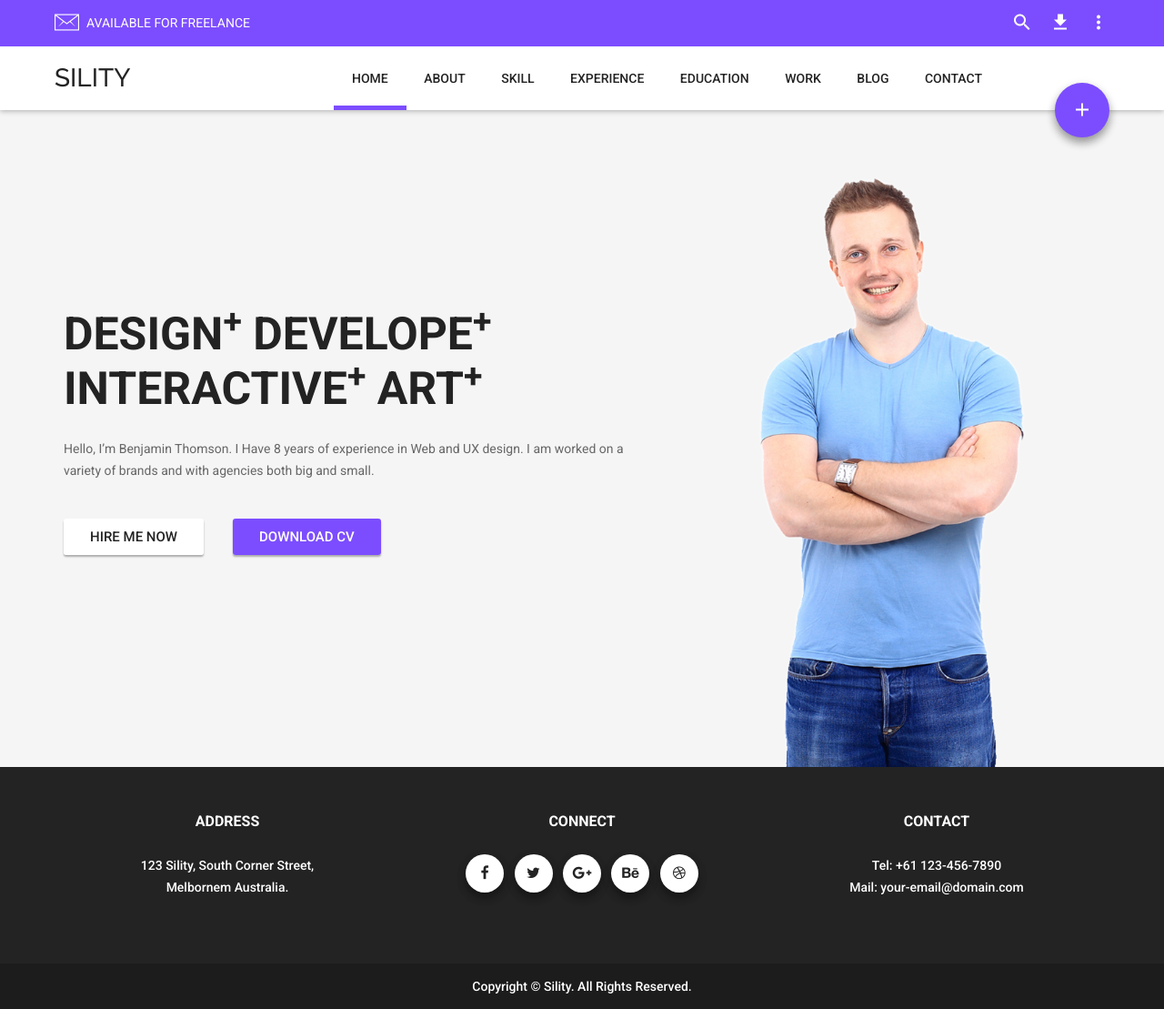
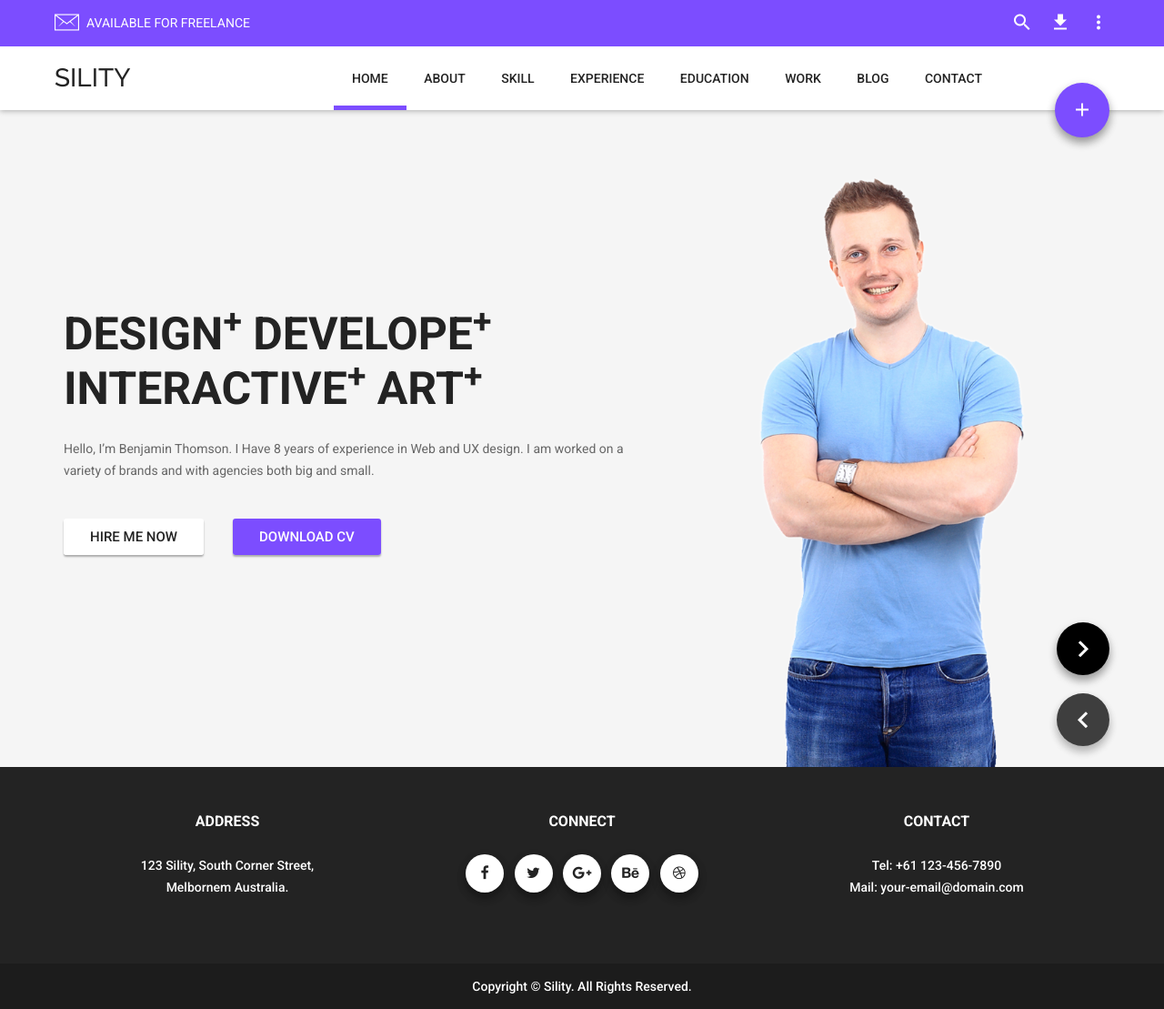
Before and after one commit to rifkyekayama/rifkyekayama.github.io, a Jekyll site: the page built from index.html, in a window 1280 px wide. Shown: the whole page at 91% size. Built offline with Jekyll 4.4.1, drawn with Linux system fonts in a browser that asks for light colours; nearby versions of some CDN libraries.

Commit message:
fix navigation

```diff
--- a/_includes/section/portfolio.html
+++ b/_includes/section/portfolio.html
@@ -5,10 +5,8 @@
 		<div class="portfolio-wrapper">
 			<div id="portfolio-filters" class="portfolio-filters">
 				<button class="button solid-button white-purple small" data-filter="*">Show All</button>
-				<button class="button solid-button white-purple small" data-filter=".branding">Branding</button>
-				<button class="button solid-button white-purple small" data-filter=".print">Print</button>
-				<button class="button solid-button white-purple small" data-filter=".motion">Motion</button>
-				<button class="button solid-button white-purple small" data-filter=".websites">Websites</button>
+				<button class="button solid-button white-purple small" data-filter=".Web">Web</button>
+				<button class="button solid-button white-purple small" data-filter=".Web_Application">Web Applications</button>
 			</div>
 			<div id="portfolio" class="portfolio">
 				{% for portfolio in site.data.portfolio %}
--- a/_layouts/default.html
+++ b/_layouts/default.html
@@ -10,6 +10,8 @@
     {% include slideOut.html %}
 
     {% include header.html %}
+
+    {% include sectionNav.html %}
 
     <div class="sections">
       <div class="sections-wrapper clearfix">
--- a/js/scripts.js
+++ b/js/scripts.js
@@ -177,7 +177,7 @@
 			$('.sections-wrapper').css('width', vWidth * count).css('height', $('.sections-wrapper section.active').outerHeight());
 		}
 		function disableButtons(url) {
-			if (url == count) {
+			if (url == 8) {
 				$('.section-nav a.forward').addClass('disabled');
 				$('.section-nav a.backward').removeClass('disabled');
 			} else if (url == 1) {
@@ -216,13 +216,14 @@
 			$('.sections-wrapper section').removeClass('active');
 
 			if (!isNaN(url)){
-
+				$('.section-nav').show();
 				$('.main-nav .active').removeClass('active');
 				$('.responsive-nav .active').removeClass('active');
 				$('#section'+url).addClass('active');
 				$('.main-nav a[href="#section'+url+'"]').parent().addClass('active');
 				$('.responsive-nav a[href="#section'+url+'"]').parent().addClass('active');
 			} else {
+				$('.section-nav').hide();
 				$('#'+url).addClass('active');
 			}
 
```
